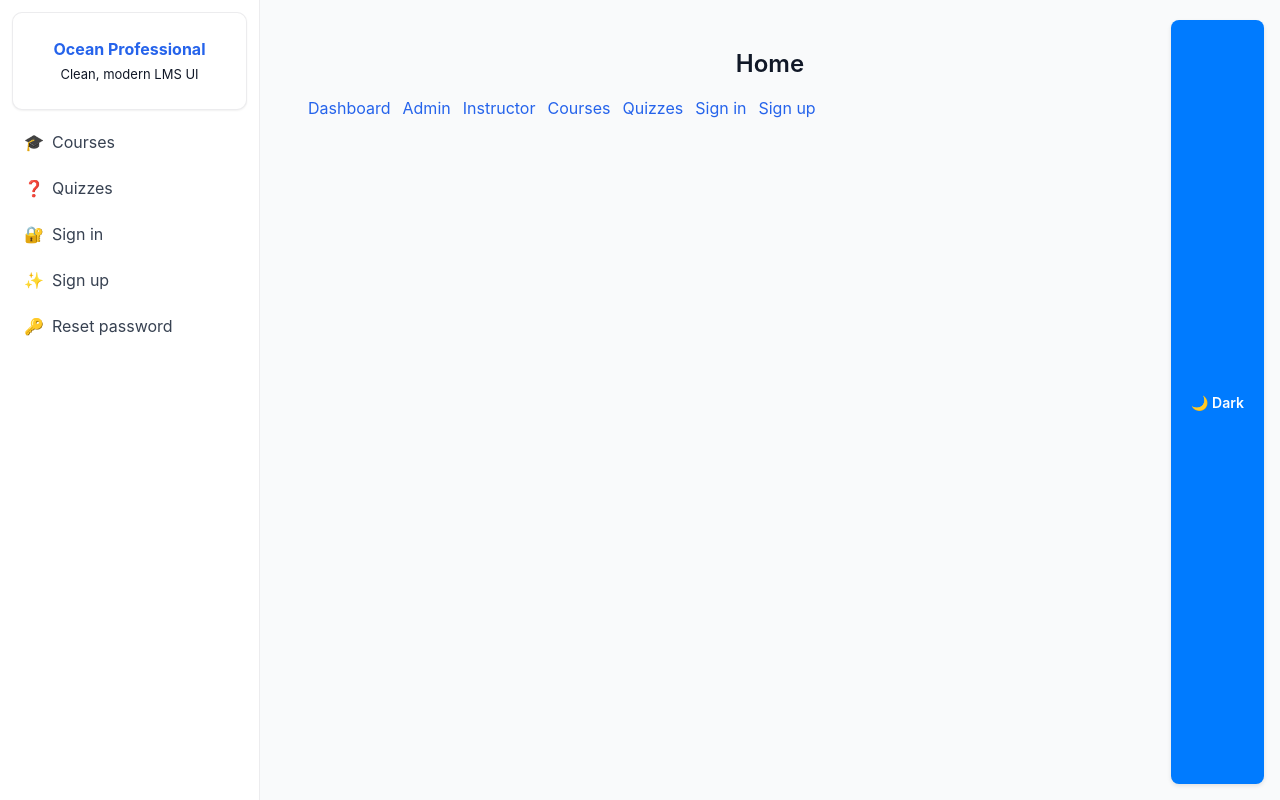
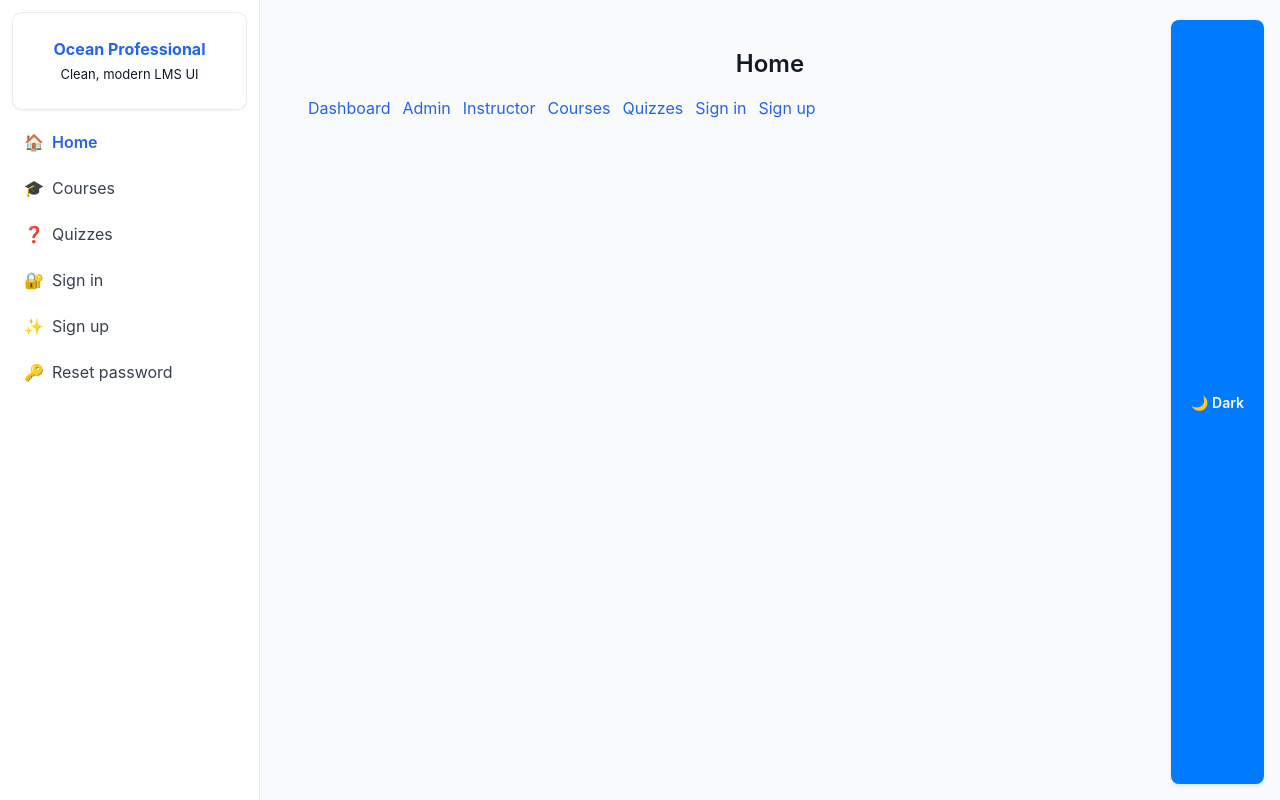
Before and after one commit to kavia-common/academic-and-corporate-learning-platform-253137-253146, a React (Create React App) app in the folder lms_frontend/: page / in a window 1280 px wide. Built offline with nearby package versions, Linux system fonts and the light colour scheme; no server answers.

Commit message:
Checkpoint 29 - cg27af0598

```diff
--- a/lms_frontend/src/components/layout/Sidebar.jsx
+++ b/lms_frontend/src/components/layout/Sidebar.jsx
@@ -31,10 +31,31 @@ export default function Sidebar({ onNavigate }) {
       </div>
 
       <ul className="nav" role="list" style={{ display: 'grid', gap: 6 }}>
-        {/* Top group: only Dashboard. Admin must NOT appear here. */}
+        {/* Top group: Home + (if authed) Dashboard. Admin must NOT appear here. */}
+        <li>
+          <NavLink
+            to="/"
+            onClick={onNavigate}
+            className={linkClass}
+            end
+            aria-label="Home"
+            title="Home"
+          >
+            <span aria-hidden>🏠</span>
+            <span>Home</span>
+          </NavLink>
+        </li>
+
         {isAuthed && (
           <li>
-            <NavLink to="/dashboard" onClick={onNavigate} className={linkClass} end>
+            <NavLink
+              to="/dashboard"
+              onClick={onNavigate}
+              className={linkClass}
+              end
+              aria-label="Dashboard"
+              title="Dashboard"
+            >
               <span aria-hidden>📊</span>
               <span>Dashboard</span>
             </NavLink>
@@ -43,7 +64,13 @@ export default function Sidebar({ onNavigate }) {
 
         {/* Remaining navigation (ordered): Courses, Quizzes, role-specific ... */}
         <li>
-          <NavLink to="/courses" onClick={onNavigate} className={linkClass}>
+          <NavLink
+            to="/courses"
+            onClick={onNavigate}
+            className={linkClass}
+            aria-label="Courses"
+            title="Courses"
+          >
             <span aria-hidden>🎓</span>
             <span>Courses</span>
           </NavLink>
```
Also changed, not shown: 2 other files (tests, documents, lock files or other folders).
